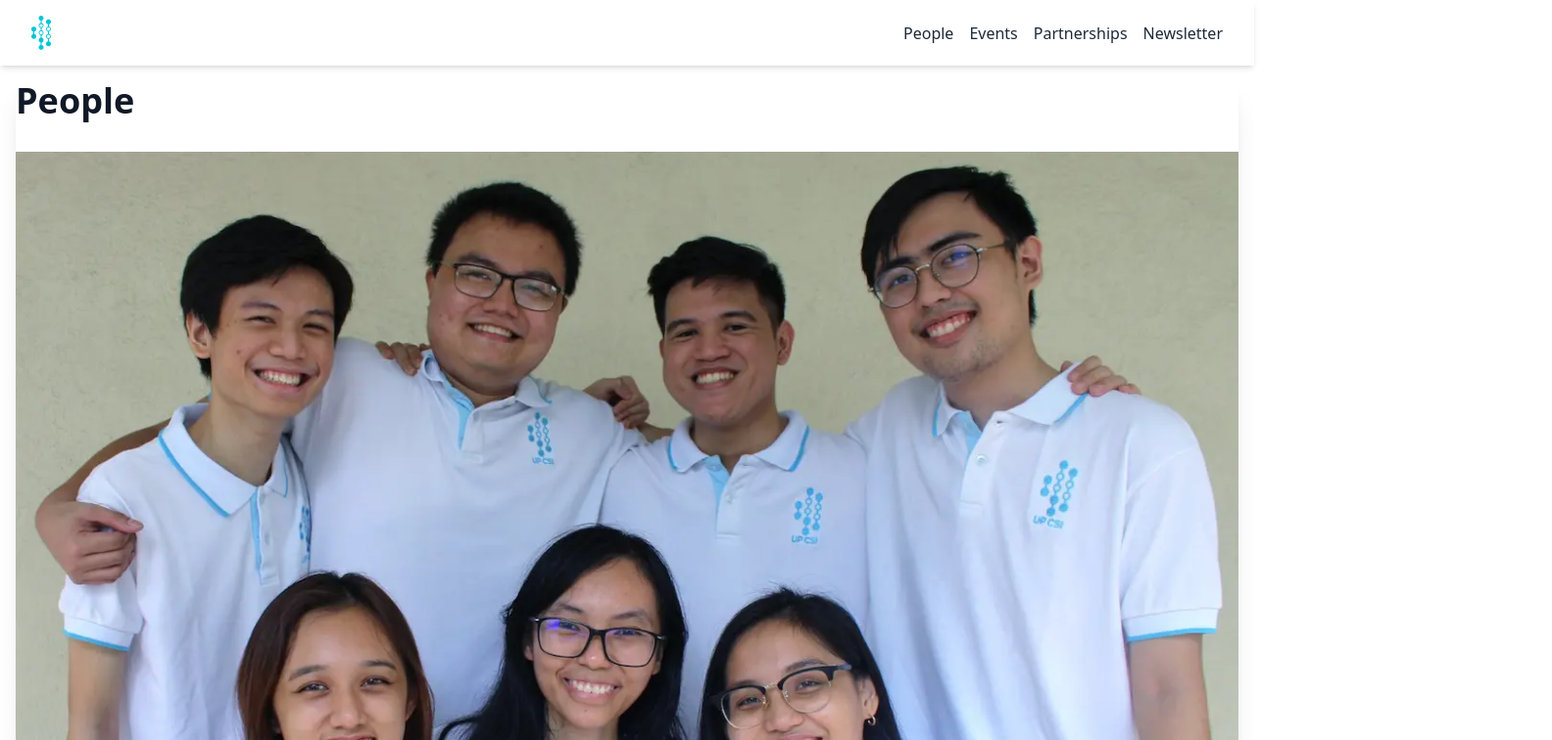
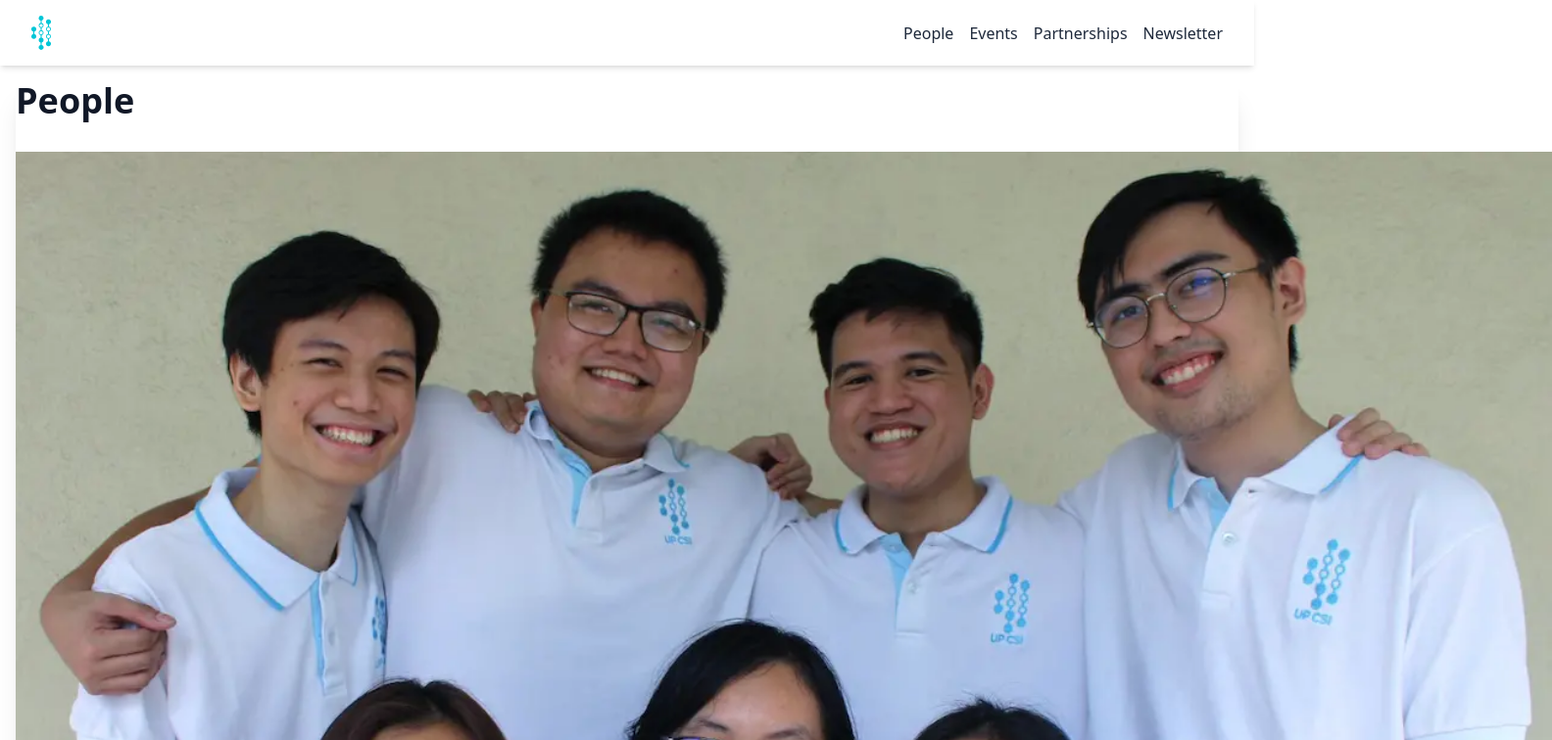
Before and after one commit to up-csi/up-csi.github.io, a SvelteKit app: page /people in a window 1280 px wide. Shown: the top 756 px of the page at 98% size, 1584 px wide, since content can reach past the window. Built offline with nearby package versions, Linux system fonts and the light colour scheme.

Commit message:
chore: resolve lints

```diff
--- a/src/routes/people/+page.svelte
+++ b/src/routes/people/+page.svelte
@@ -10,8 +10,8 @@
     import execMedium from '$lib/people/exec-768.webp';
     import execSmall from '$lib/people/exec-640.webp';
     import eyronTanael from '$lib/people/eyron-tanael.webp';
+    import hansLorico from '$lib/people/hans-lorico.webp';
     import jellyRaborar from '$lib/people/jelly-raborar.webp';
-    import hansLorico from '$lib/people/hans-lorico.webp';
 </script>
 
 <article class="prose max-w-none dark:prose-invert">
@@ -22,7 +22,7 @@
             <source type="image/webp" srcset={execMedium} media="(max-width:768px)" />
             <source type="image/webp" srcset={execLarge} media="(max-width:1024px)" />
             <source type="image/webp" srcset={execExtra} media="(max-width:1280px)" />
-            <img src={execFull} width="1568" height="1203" alt="The Executive Board" />
+            <img src={execFull} width="1568" height="1203" alt="The Executive Board" class="max-w-[1568px]" />
         </picture>
         <figcaption>The 2023-2024 Executive Board</figcaption>
     </figure>
--- a/src/routes/people/Exec.svelte
+++ b/src/routes/people/Exec.svelte
@@ -1,7 +1,10 @@
 <script lang="ts">
     import type { HTMLImgAttributes } from 'svelte/elements';
+    // eslint-disable-next-line init-declarations
     export let src: HTMLImgAttributes['src'];
+    // eslint-disable-next-line init-declarations
     export let alt: HTMLImgAttributes['alt'];
+    // eslint-disable-next-line init-declarations
     export let pos: string;
 </script>
 
```
